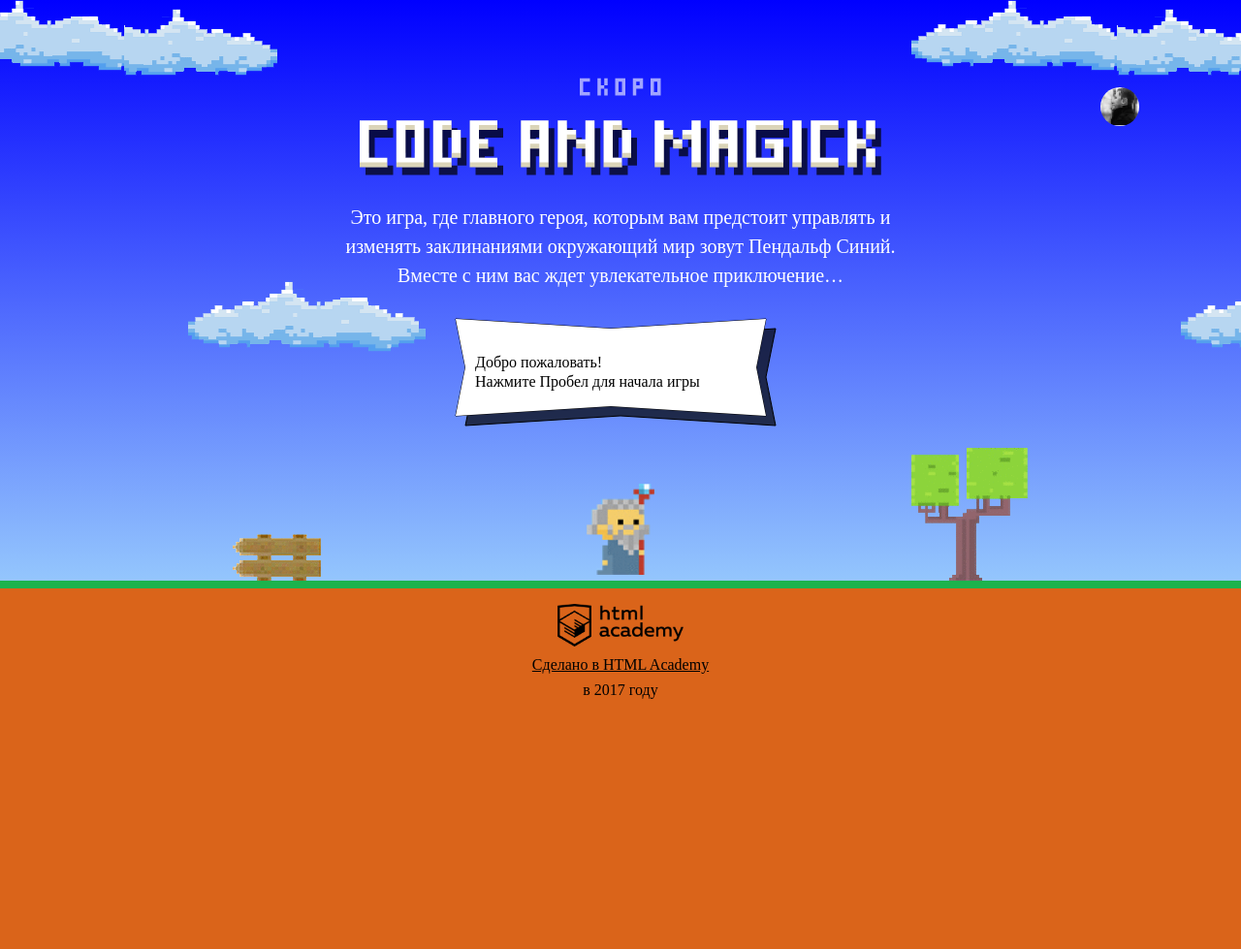
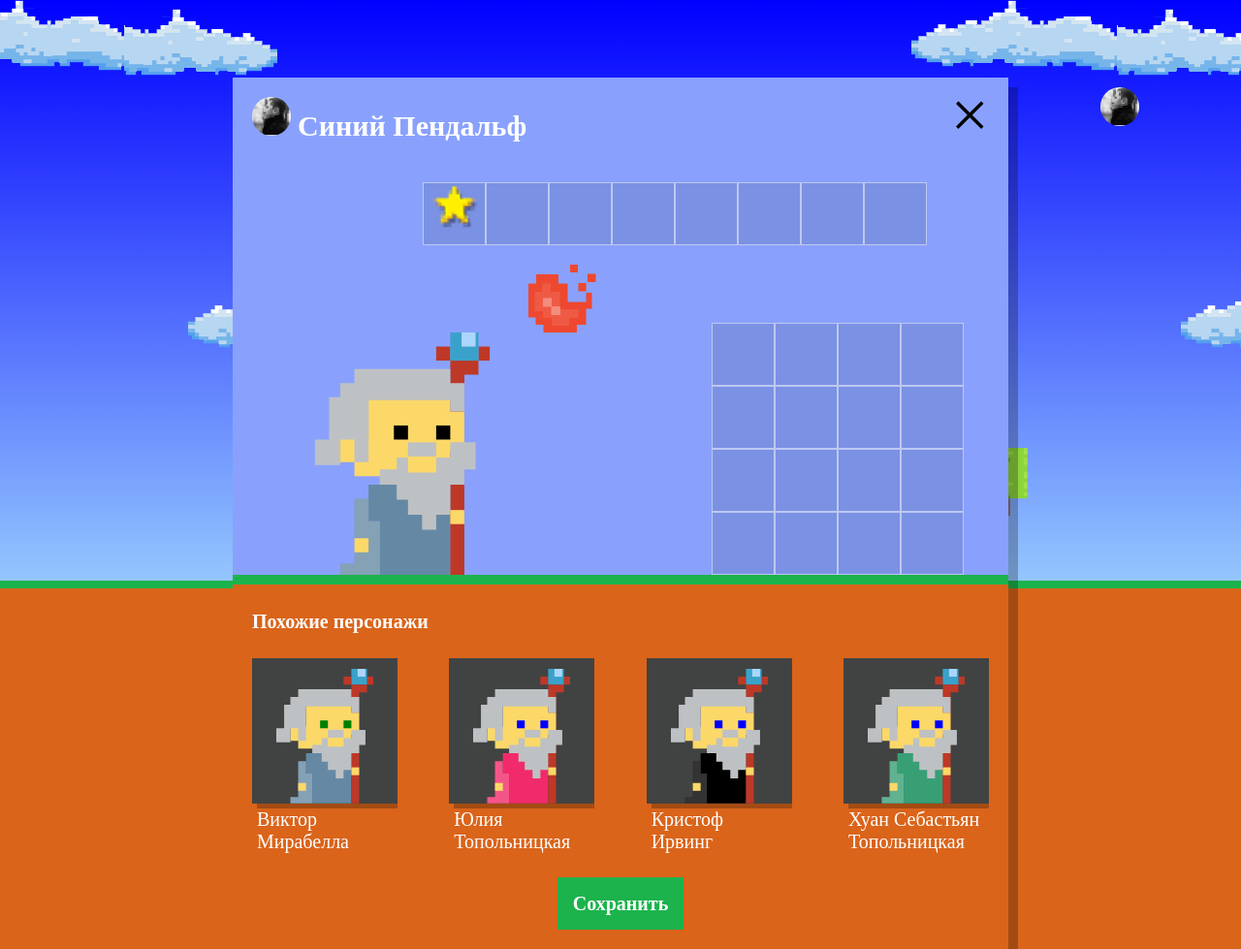
Before and after one commit to AsenchikA/97831-code-and-magick, a website: page index.html in a window 1280 px wide. Shown: the whole page at 97% size. Before the commit the page ends 800 px from the top, so only its background shows below. Drawn offline with Linux system fonts and the light colour scheme; a web font is replaced by a local one.

Commit message:
add setup-block with similarWizards

```diff
--- a/index.html
+++ b/index.html
@@ -199,6 +199,7 @@
     return height * 2 / 3;
   }
 </script>
+<script src="js/setup.js"></script>
 <script src="js/stat.js"></script>
 <script src="js/game.js"></script>
 
--- /dev/null
+++ b/js/setup.js
@@ -0,0 +1,45 @@
+'use strict';
+
+var WIZARD_FIRSTNAMES = ['Иван', 'Хуан Себастьян', 'Мария', 'Кристоф', 'Виктор', 'Юлия', 'Люпита', 'Вашингтон'];
+var WIZARD_LASTNAMES = ['да Марья', 'Верон', 'Мирабелла', 'Вальц', 'Онопко', 'Топольницкая', 'Нионго', 'Ирвинг'];
+var WIZARD_COAT_COLOR = ['rgb(101, 137, 164)', 'rgb(241, 43, 107)', 'rgb(146, 100, 161)', 'rgb(56, 159, 117)', 'rgb(215, 210, 55)', 'rgb(0, 0, 0)'];
+var WIZARD_EYES_COLOR = ['black', 'red', 'blue', 'yellow', 'green'];
+var quantityWizard = 4;
+var similarWizardTemplate = document.querySelector('#similar-wizard-template').content;
+
+document.querySelector('.setup').classList.remove('hidden');
+document.querySelector('.setup-similar').classList.remove('hidden');
+
+// генерация массива волшебников и их свойств
+
+var getWizardProperties = function (quantity) {
+  var properties = [];
+  for (var i = 0; i < quantity; i++) {
+    properties.push({
+      name: WIZARD_FIRSTNAMES[Math.floor(Math.random() * WIZARD_FIRSTNAMES.length)] + ' ' + WIZARD_LASTNAMES[Math.floor(Math.random() * WIZARD_LASTNAMES.length)],
+      coatColor: WIZARD_COAT_COLOR[Math.floor(Math.random() * WIZARD_COAT_COLOR.length)],
+      eyesColor: WIZARD_EYES_COLOR[Math.floor(Math.random() * WIZARD_EYES_COLOR.length)]
+    });
+  }
+  return properties;
+};
+
+var wizards = getWizardProperties(quantityWizard);
+
+// генерация блока волшебника с помощью шаблона
+
+var renderWizard = function (wizard) {
+  var wizardItem = similarWizardTemplate.cloneNode(true);
+  wizardItem.querySelector('.setup-similar-label').textContent = wizard.name;
+  wizardItem.querySelector('.wizard-coat').style.fill = wizard.coatColor;
+  wizardItem.querySelector('.wizard-eyes').style.fill = wizard.eyesColor;
+  return wizardItem;
+};
+
+// добавление волшебников в разметку по шаблону
+
+var fragment = document.createDocumentFragment();
+for (var i = 0; i < quantityWizard; i++) {
+  fragment.appendChild(renderWizard(wizards[i]));
+}
+document.querySelector('.setup-similar-list').appendChild(fragment);
```
